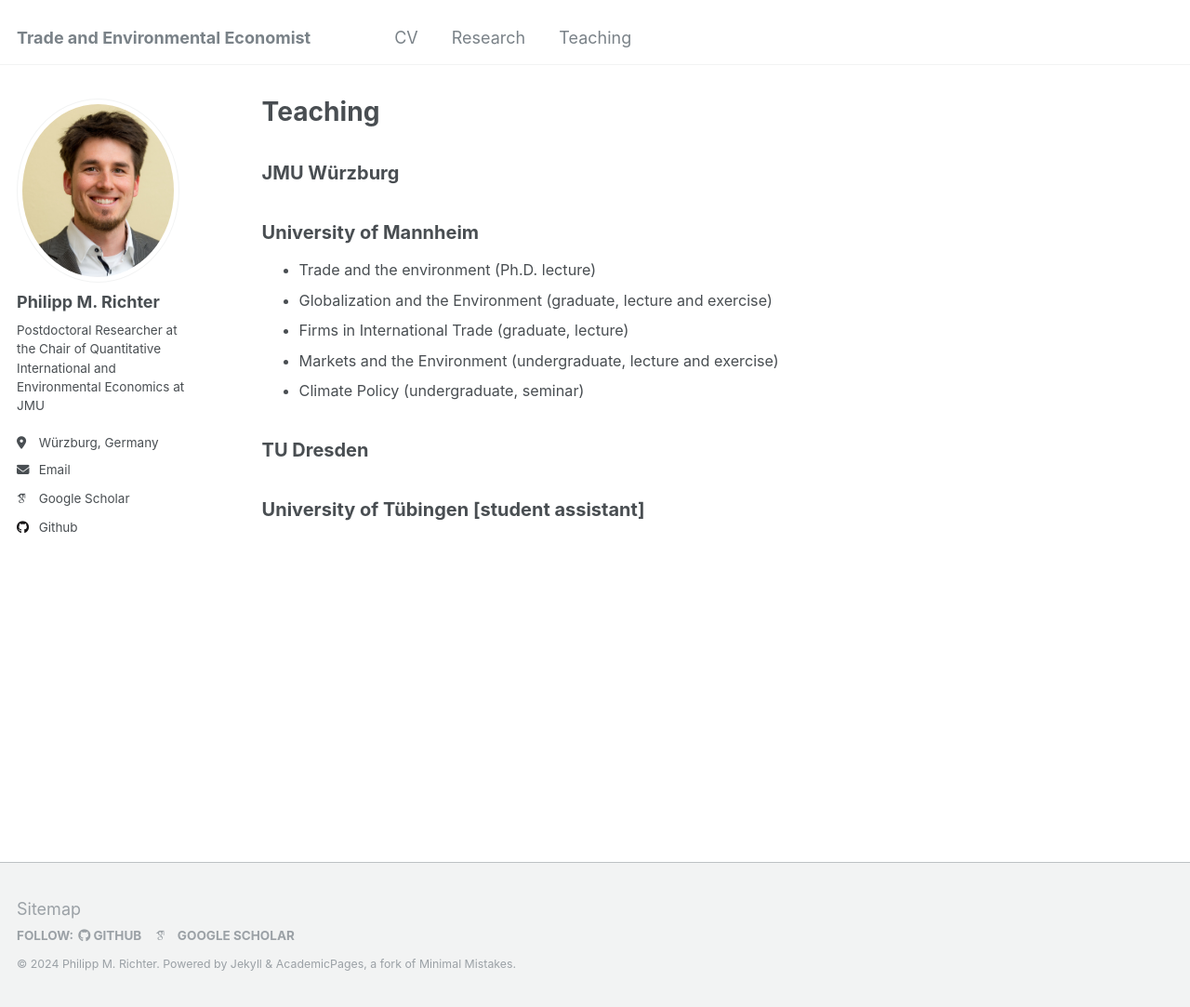
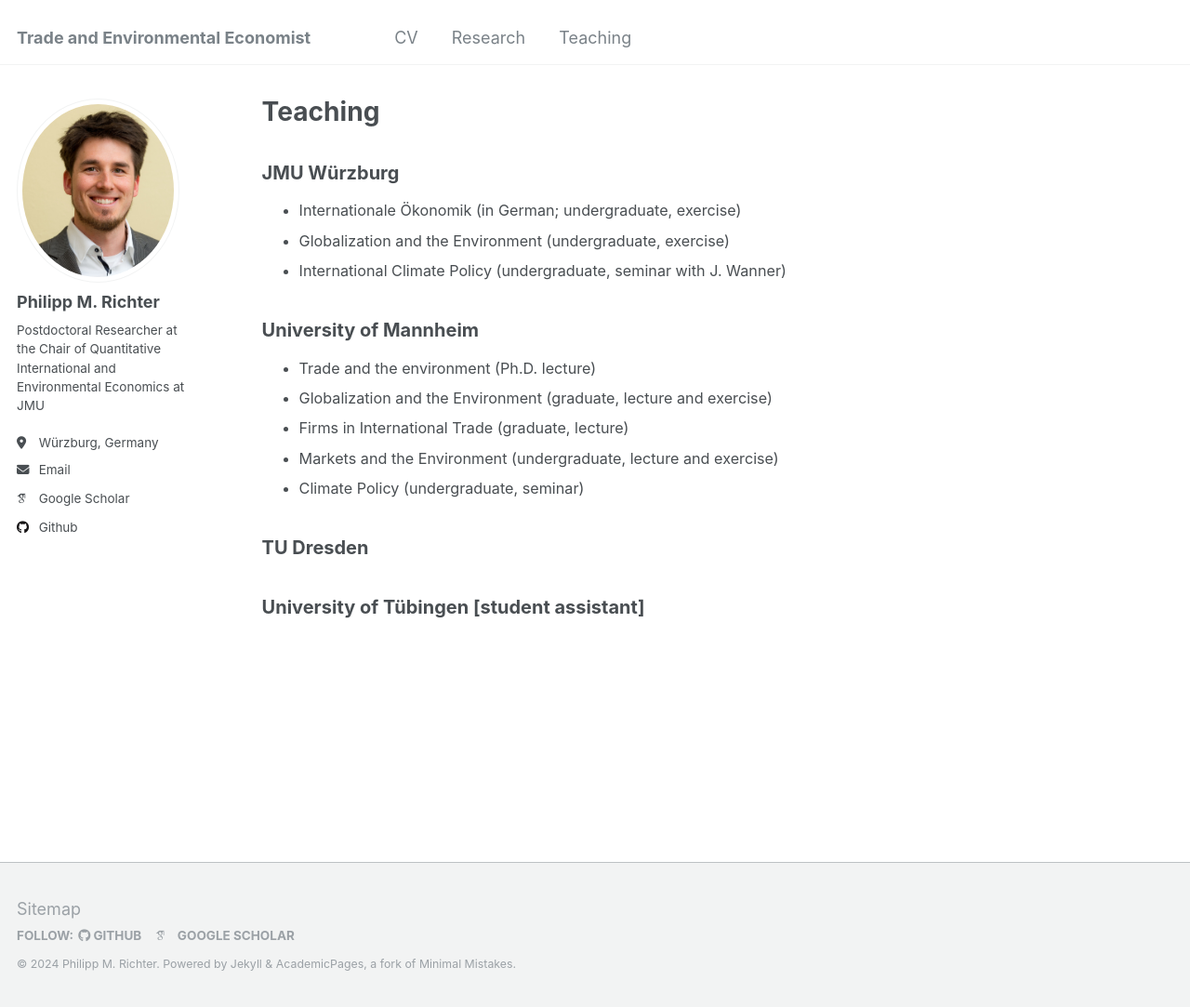
Before and after one commit to PhMRichter/PhMRichter.github.io, a Jekyll site: the page built from _pages/teaching.html, in a window 1280 px wide and 1083 px high. Shown: the whole window at 93% size. Built offline with Jekyll 4.4.1, drawn with Linux system fonts in a browser that asks for light colours; some web fonts are replaced.

Commit message:
Update teaching.html

```diff
--- a/_pages/teaching.html
+++ b/_pages/teaching.html
@@ -7,6 +7,17 @@ author_profile: true
 
 <h2 style="font-size: 20px;">JMU Würzburg</h2>
 
+<ul  style="font-size: 0.9em;">
+  <li>
+   Internationale Ökonomik (in German; undergraduate, exercise)
+  </li>
+  <li>
+   Globalization and the Environment (undergraduate, exercise)
+  </li>
+  <li>
+   International Climate Policy  (undergraduate, seminar with J. Wanner)
+  </li>
+</ul>
 
 <h2 style="font-size: 20px;">University of Mannheim</h2>
 
```
